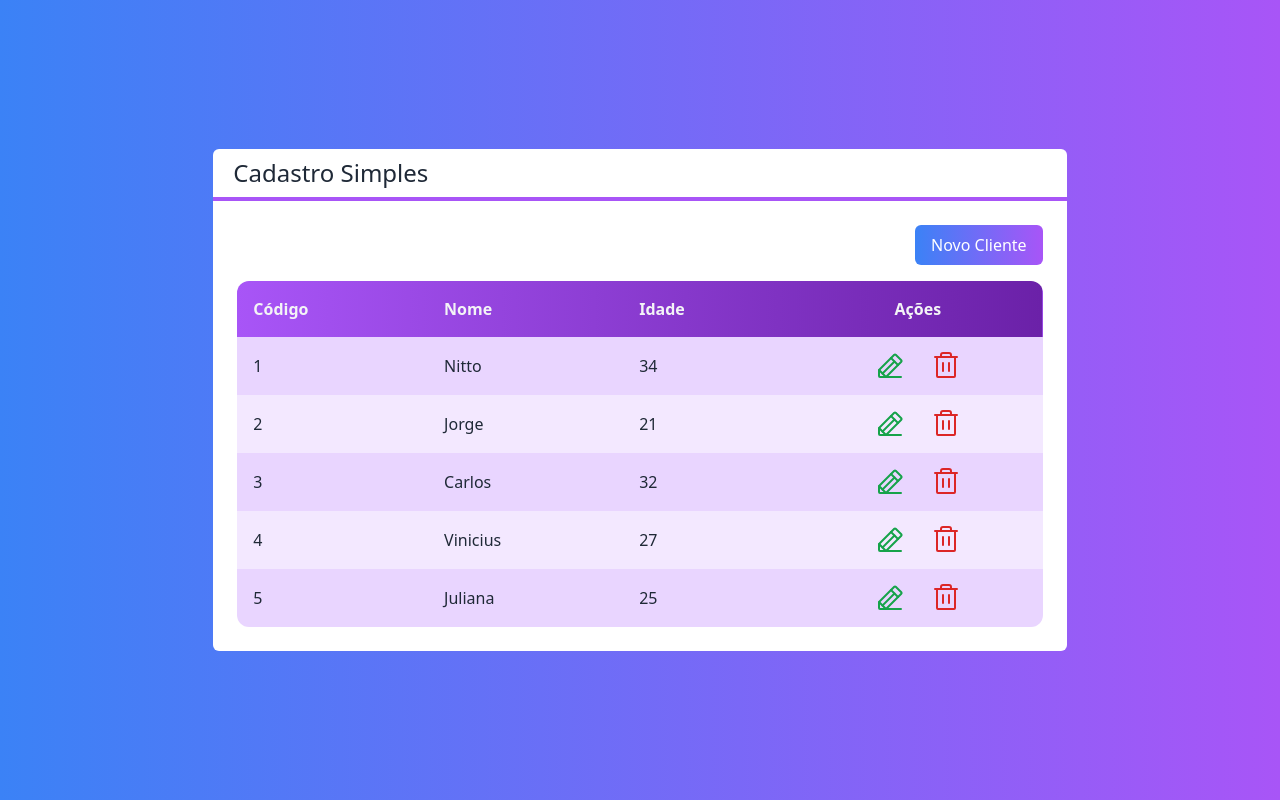
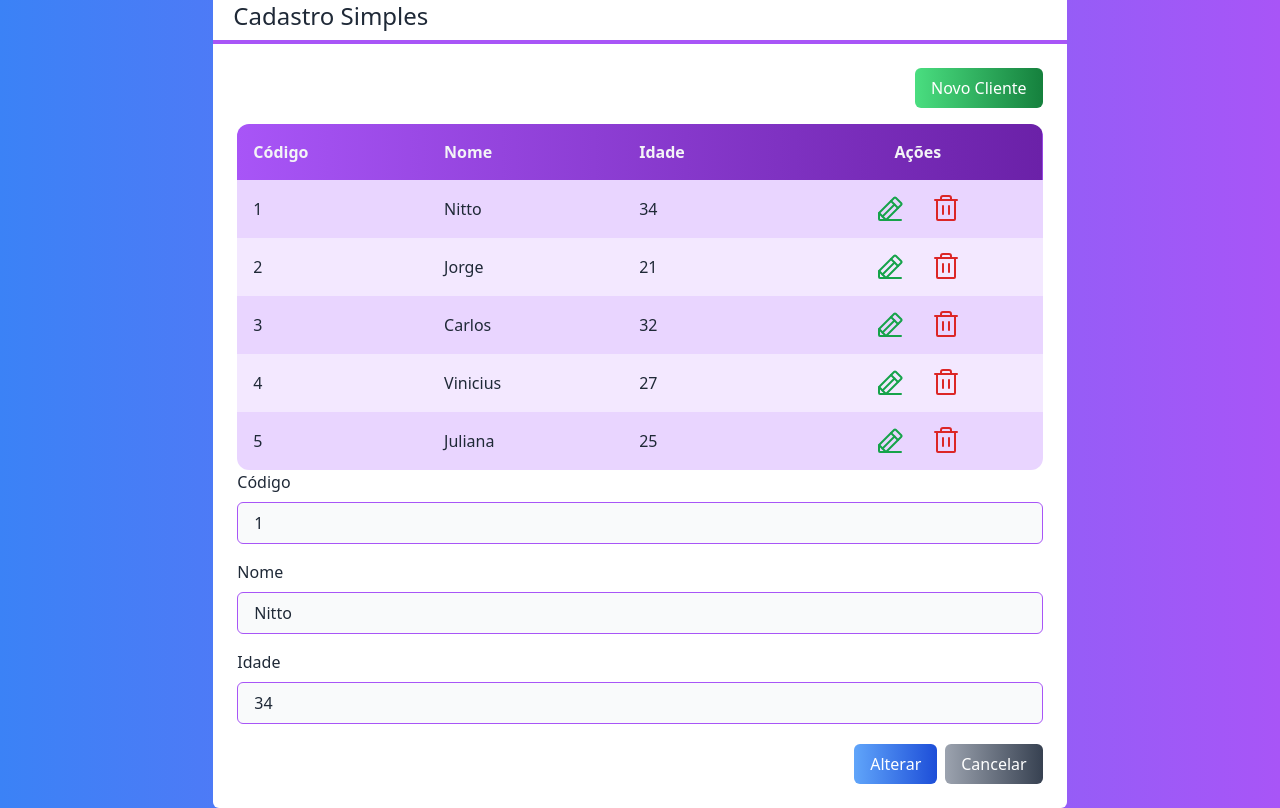
Before and after one commit to nittosantos/crudnext, a Next.js app: page / in a window 1280 px wide. Built offline with nearby package versions, Linux system fonts and the light colour scheme.

Commit message:
feat: :sparkles: adicionando nova tabela e configurando alguns layouts

```diff
--- /dev/null
+++ b/src/components/Form.tsx
@@ -0,0 +1,27 @@
+import { useState } from "react";
+import { Client } from "../core/Client";
+import { Button } from "./Button";
+import { Input } from "./Input";
+
+interface FormProps {
+  client: Client;
+}
+
+export const Form = ({ client }: FormProps) => {
+  const id = client?.id;
+  const [name, setName] = useState(client?.name ?? "");
+  const [age, setAge] = useState(client?.age ?? 0);
+  return (
+    <div>
+      {id && <Input text="Código" value={id} readOnly className="mb-4" />}
+      <Input text="Nome" value={name} onChange={setName} className="mb-4" />
+      <Input text="Idade" type="number" value={age} onChange={setAge} />
+      <div className="mt-5 flex justify-end">
+        <Button className="mr-2" color="blue">
+          {id ? "Alterar" : "Salvar"}
+        </Button>
+        <Button>Cancelar</Button>
+      </div>
+    </div>
+  );
+};
--- /dev/null
+++ b/src/components/Input.tsx
@@ -0,0 +1,33 @@
+interface InputProps {
+  type?: "text" | "number";
+  text: string;
+  value: any;
+  readOnly?: boolean;
+  className?: string;
+  onChange?: (value: any) => void;
+}
+
+export const Input = ({
+  text,
+  type,
+  value,
+  readOnly,
+  onChange,
+  className,
+}: InputProps) => {
+  return (
+    <div className={`flex flex-col ${className}`}>
+      <label className="mb-2">{text}</label>
+      <input
+        className={`border border-purple-500 rounded-md
+          focus:outline-none bg-gray-50 px-4 py-2 ${
+            !readOnly && "focus:bg-white"
+          }`}
+        type={type ?? "text"}
+        value={value}
+        readOnly={readOnly}
+        onChange={(e) => onChange?.(e.target.value)}
+      />
+    </div>
+  );
+};
--- a/src/pages/index.tsx
+++ b/src/pages/index.tsx
@@ -1,5 +1,6 @@
 import type { NextPage } from "next";
 import { Button } from "../components/Button";
+import { Form } from "../components/Form";
 import { Layout } from "../components/Layout";
 import { Table } from "../components/Table";
 import { Client } from "../core/Client";
@@ -30,6 +31,7 @@
           selectedClient={selectedClient}
           clientExcluded={clientExcluded}
         />
+        <Form client={clients[0]} />
       </Layout>
     </div>
   );
--- a/tailwind.config.js
+++ b/tailwind.config.js
@@ -1,6 +1,5 @@
 /** @type {import('tailwindcss').Config} */
 module.exports = {
-  purge: {
   content: [
     "./src/pages/**/*.{js,ts,jsx,tsx}",
     "./src/components/**/*.{js,ts,jsx,tsx}",
@@ -16,8 +15,6 @@
     "to-blue-700",
     "to-green-700",
   ],
-  },
-  darkMode: false,
   theme: {
     extend: {},
   },
```
Lines whose indentation alone changed are shown as unchanged.
